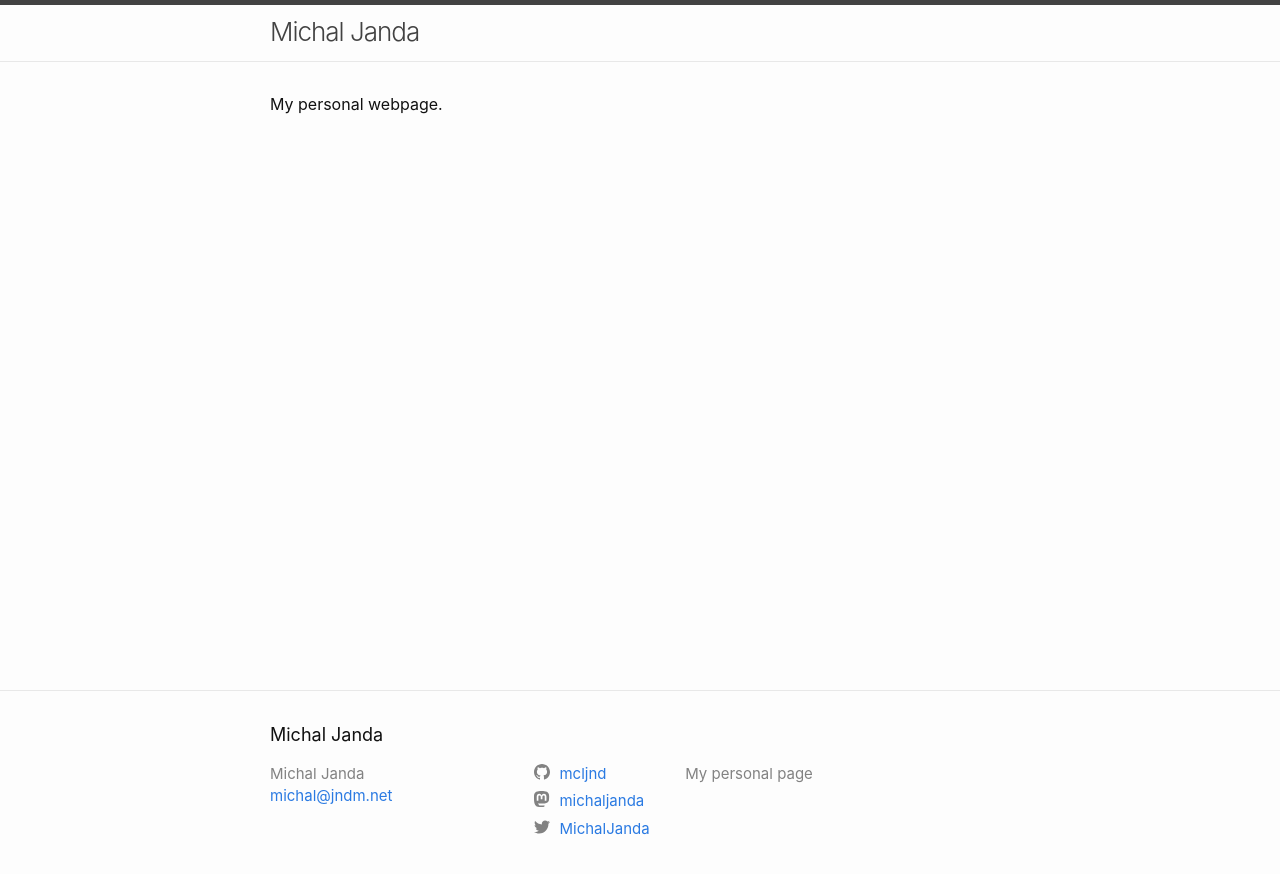
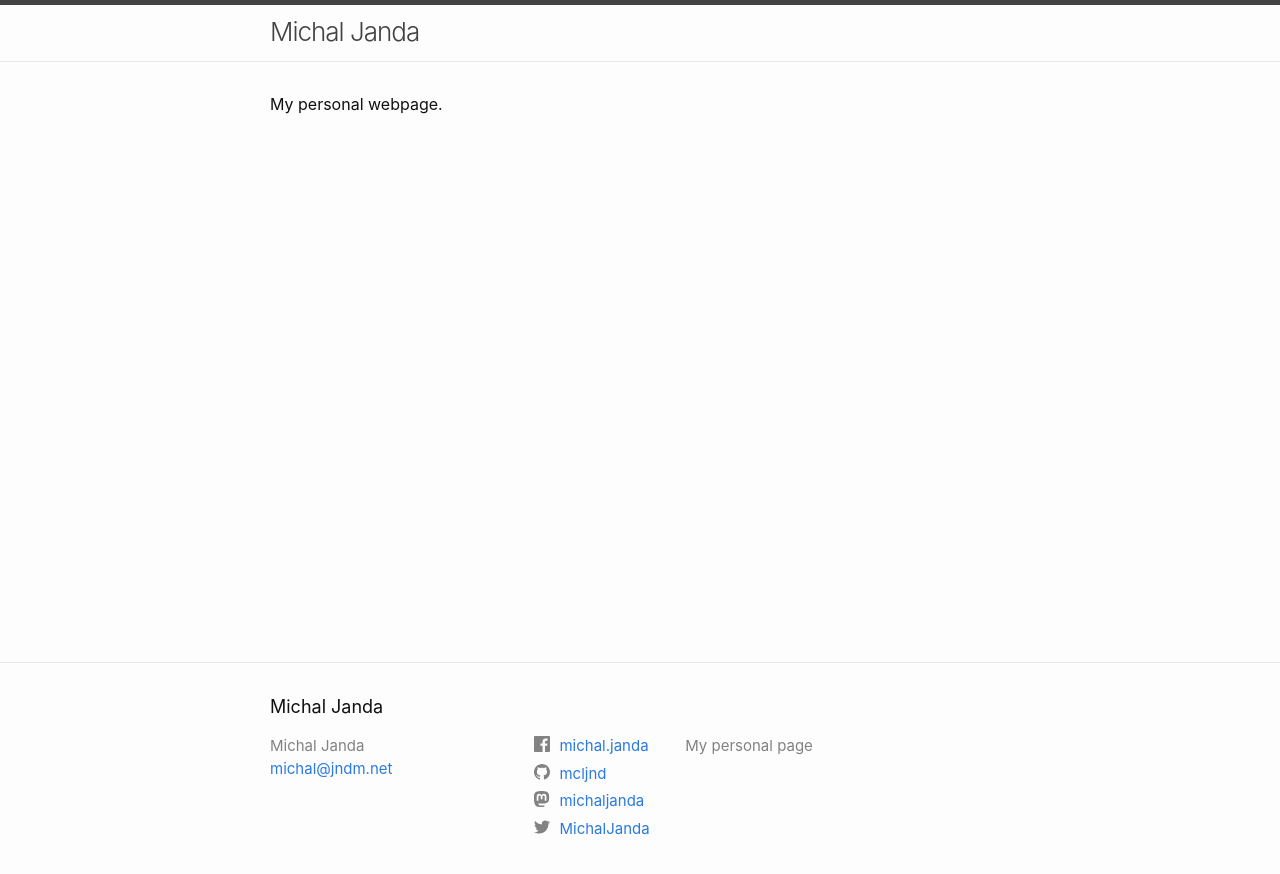
Before and after one commit to mcljnd/janda.name, a Jekyll site: the page built from index.markdown, in a window 1280 px wide. Shown: the top 874 px of the page. Built offline with Jekyll 4.4.1, drawn with Linux system fonts in a browser that asks for light colours.

Commit message:
adding facebook

```diff
--- a/_config.yml
+++ b/_config.yml
@@ -26,6 +26,7 @@ baseurl: "" # the subpath of your site, e.g. /blog
 url: "" # the base hostname & protocol for your site, e.g. http://example.com
 twitter_username: MichalJanda
 github_username:  mcljnd
+facebook_username: michal.janda
 
 # Mastodon instances
 mastodon:
```
